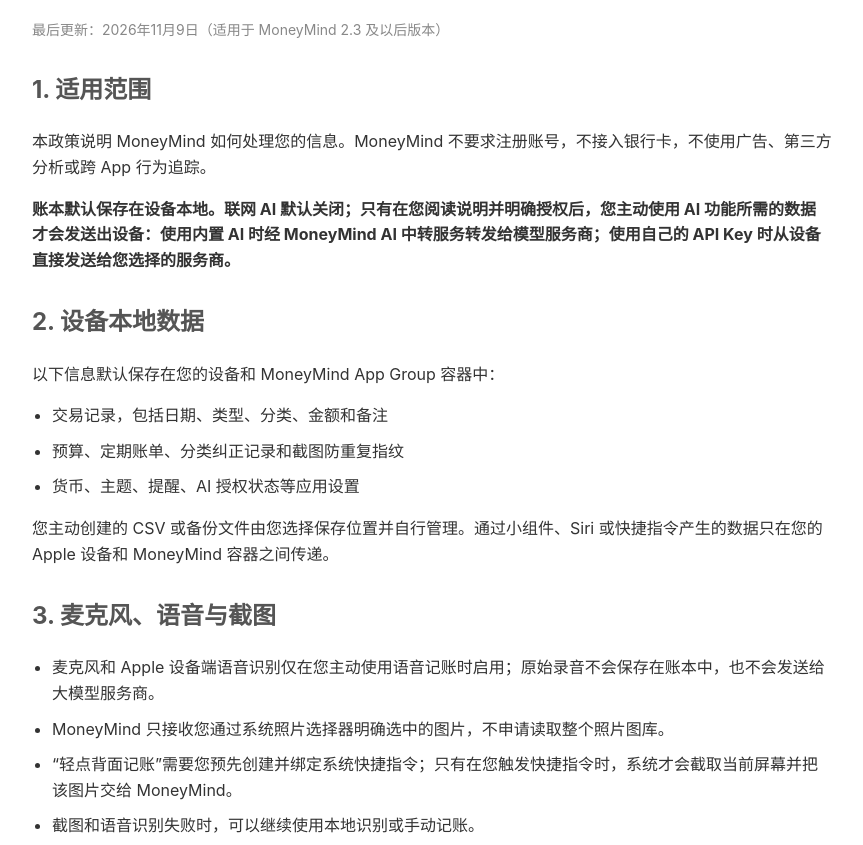
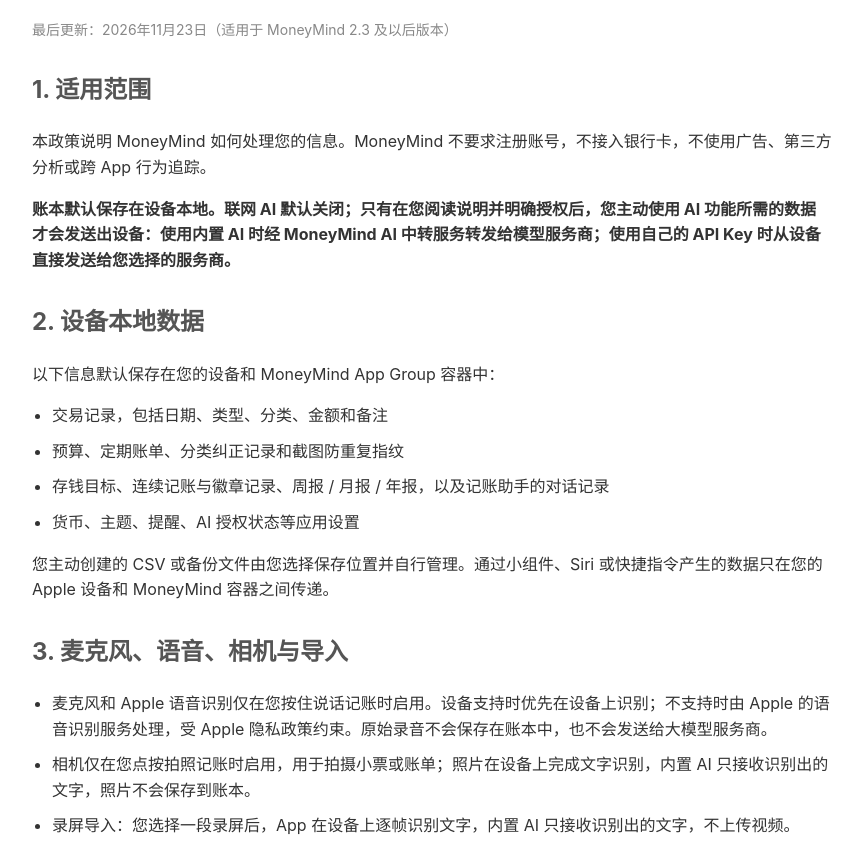
Before and after one commit to miaoyong2015/moneymind-privacy, a plain HTML site: page index.html in a window 1280 px wide. Shown: the part 107-952 px from the top of the page, without its empty margins (208-1071 px from the left). Drawn offline with Linux system fonts and the light colour scheme.

Commit message:
Privacy policy for 2.3: camera, screen recording and bill file import, Apple Speech
Co-Authored-By: Claude Opus 5.5 <noreply@anthropic.com>

```diff
--- a/index.html
+++ b/index.html
@@ -39,7 +39,7 @@
 </head>
 <body>
     <h1>MoneyMind 隐私政策</h1>
-    <p class="update-date">最后更新：2026年11月9日（适用于 MoneyMind 2.3 及以后版本）</p>
+    <p class="update-date">最后更新：2026年11月23日（适用于 MoneyMind 2.3 及以后版本）</p>
 
     <div class="section">
         <h2>1. 适用范围</h2>
@@ -53,15 +53,19 @@
         <ul>
             <li>交易记录，包括日期、类型、分类、金额和备注</li>
             <li>预算、定期账单、分类纠正记录和截图防重复指纹</li>
+            <li>存钱目标、连续记账与徽章记录、周报 / 月报 / 年报，以及记账助手的对话记录</li>
             <li>货币、主题、提醒、AI 授权状态等应用设置</li>
         </ul>
         <p>您主动创建的 CSV 或备份文件由您选择保存位置并自行管理。通过小组件、Siri 或快捷指令产生的数据只在您的 Apple 设备和 MoneyMind 容器之间传递。</p>
     </div>
 
     <div class="section">
-        <h2>3. 麦克风、语音与截图</h2>
+        <h2>3. 麦克风、语音、相机与导入</h2>
         <ul>
-            <li>麦克风和 Apple 设备端语音识别仅在您主动使用语音记账时启用；原始录音不会保存在账本中，也不会发送给大模型服务商。</li>
+            <li>麦克风和 Apple 语音识别仅在您按住说话记账时启用。设备支持时优先在设备上识别；不支持时由 Apple 的语音识别服务处理，受 Apple 隐私政策约束。原始录音不会保存在账本中，也不会发送给大模型服务商。</li>
+            <li>相机仅在您点按拍照记账时启用，用于拍摄小票或账单；照片在设备上完成文字识别，内置 AI 只接收识别出的文字，照片不会保存到账本。</li>
+            <li>录屏导入：您选择一段录屏后，App 在设备上逐帧识别文字，内置 AI 只接收识别出的文字，不上传视频。</li>
+            <li>账单文件导入（Excel、CSV、TXT）：文件只在设备上解析，不发送给任何服务商；App 只读取您在系统文件选择器中选中的文件。</li>
             <li>MoneyMind 只接收您通过系统照片选择器明确选中的图片，不申请读取整个照片图库。</li>
             <li>“轻点背面记账”需要您预先创建并绑定系统快捷指令；只有在您触发快捷指令时，系统才会截取当前屏幕并把该图片交给 MoneyMind。</li>
             <li>截图和语音识别失败时，可以继续使用本地识别或手动记账。</li>
@@ -145,12 +149,13 @@
 
     <div class="section" lang="en">
         <h2>English summary</h2>
-        <p>Last updated: November 9, 2026 (MoneyMind 2.3 and later).</p>
+        <p>Last updated: November 23, 2026 (MoneyMind 2.3 and later).</p>
         <ul>
             <li>No account, no bank linking, no ads, no third-party analytics and no cross-app tracking. Your ledger stays on your device, with optional iCloud sync and exports you control.</li>
             <li>Cloud AI is off until you agree. <strong>Built-in AI</strong> sends the text of your request over HTTPS to the MoneyMind AI relay (Alibaba Cloud in mainland China, Cloudflare elsewhere), which forwards it to DeepSeek, or to Alibaba Cloud Qwen as a fallback. The relay also receives Apple-signed purchase receipts to check your daily allowance. It does not store request or reply content; it keeps only an anonymous per-day counter that expires after about two days. Screenshots are read on your device and only the recognized text is sent.</li>
             <li>With <strong>your own API key</strong>, requests go directly from your device to the provider you chose (Zhipu, DeepSeek, OpenAI or Google Gemini). Your key is kept in the iOS Keychain.</li>
             <li>What may be sent: transcribed voice text, screenshot text, recent category corrections, your question, a monthly summary and up to 40 recent entries (date, category, amount, note). It is used only to answer your request.</li>
+            <li>Microphone, camera and imports are used only when you start them. Speech is recognized by Apple, on the device when supported. Photos and screen recordings are read on the device and only the recognized text goes to AI; bill files (Excel, CSV, TXT) are parsed on the device and never sent anywhere.</li>
             <li>Purchases are handled by Apple; we never receive card or bank details. You can withdraw AI consent or delete your data in the app at any time.</li>
             <li>Contact: <a href="mailto:805151033@qq.com">805151033@qq.com</a></li>
         </ul>
```
